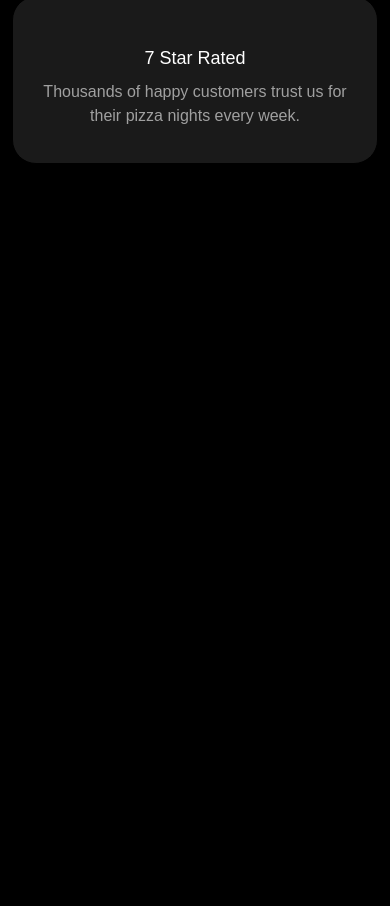
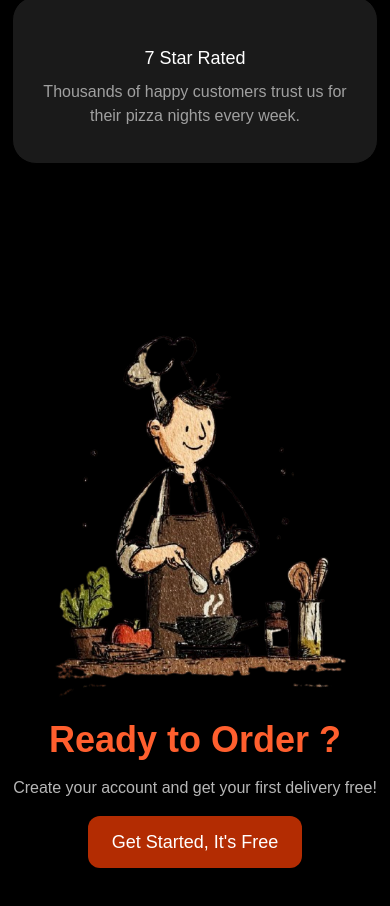
Before and after one commit to preetpalsinghkanda/Pizza-Flux-2.0, a React (Vite) app: page / in a window 390 px wide. Shown: the part 1353-2259 px from the top of the page. Before the commit the page ends 1577 px from the top, so only its background shows below. Built offline with nearby package versions, Linux system fonts and the light colour scheme; some icons are missing; a web font is replaced by a local one.

Commit message:
added responsiveness in ReadyOrder

```diff
--- a/src/App.jsx
+++ b/src/App.jsx
@@ -8,10 +8,10 @@ const App = () => {
   return (
     <div>
         <NavBar/>
-          <div className='flex flex-col gap-35 my-15 '><Hero/><WhyPizzaFlux/></div>
+          <div className='flex flex-col gap-35 my-15 '><Hero/><WhyPizzaFlux/> <ReadyOrder/> </div>
 
-       {/*
-        <ReadyOrder/> */}
+
+
 
     </div>
   )
--- a/src/Components/ReadyOrder.jsx
+++ b/src/Components/ReadyOrder.jsx
@@ -3,11 +3,11 @@ import cook from "/cook.png";
 
 const ReadyOrder = () => {
   return (
-    <div className=" m-auto w-max readyorder flex ">
-      <img src={cook} alt="" className="h-100" />
-      <div className="  flex gap-4 flex-col justify-center items-center px-12 py-12 rounded-3xl">
+    <div className="m-auto max-w-md md:max-w-2xl readyorder flex flex-col md:flex-row items-center gap-4">
+      <img src={cook} alt="" className="h-100 w-auto" />
+      <div className="  flex gap-4 flex-col justify-center items-center rounded-3xl">
         <h3 className="text-[#ff5f2e] text-4xl font-[800]">Ready to Order ?</h3>
-        <p className="text-[#ffffffb7]">
+        <p className="text-[#ffffffb7]  break-normal px-3 text-center">
           Create your account and get your first delivery free!
         </p>
         <button className="bg-[#b32c02] text-white px-6 py-3 rounded-xl text-lg ">
```
